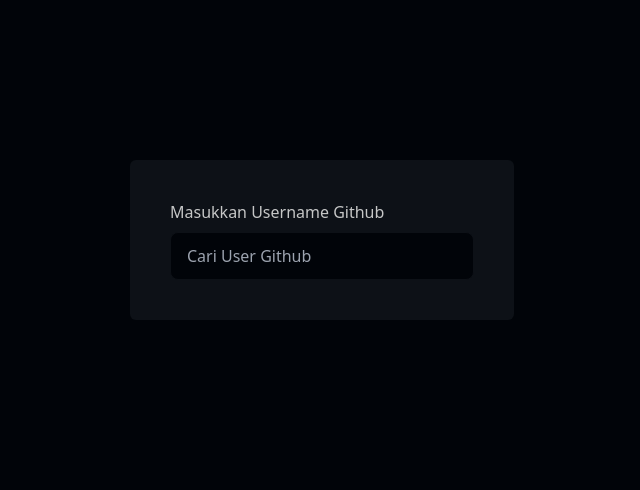
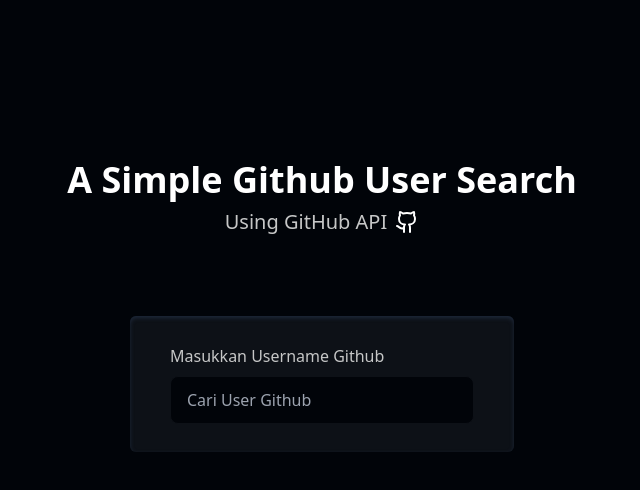
Before and after one commit to dwinandar/gihub-api-react, a React (Vite) app: page / in a window 1280 px wide. Shown: the top 490 px of the page, without its empty margins (318-958 px from the left). Built offline with nearby package versions, Linux system fonts and the light colour scheme.

Commit message:
adding heading components

```diff
--- a/src/App.jsx
+++ b/src/App.jsx
@@ -2,6 +2,7 @@
 import SearchForm from "./components/SearchForm";
 import CardUser from "./components/CardUser";
 import { useDebounce } from "use-debounce";
+import Heading from "./components/Heading";
 
 const API_URL = "https://api.github.com/users/";
 
@@ -67,6 +68,7 @@
 
   return (
     <main className='w-full min-h-screen flex items-center flex-col'>
+      <Heading />
       <SearchForm user={userSearch} setUser={setUserSearch} />
 
       {isLoading ? (
--- a/src/components/CardUser.jsx
+++ b/src/components/CardUser.jsx
@@ -21,13 +21,19 @@
               </div>
               <div className='text-center text-white/90'>
                 <h1 className='text-2xl'>{dataUser?.name}</h1>
-                <h2>{dataUser?.bio}</h2>
-                <div className='flex justify-center gap-2'>
-                  <h2>Followers : {dataUser?.followers}</h2>
-                  <h2>Following : {dataUser?.following}</h2>
+                <h2 className='my-2'>{dataUser?.bio}</h2>
+                <div className='flex justify-center gap-4'>
+                  <div>
+                    <h2 className='text-2xl'>{dataUser?.followers}</h2>
+                    <h2>Followers</h2>
+                  </div>
+                  <div>
+                    <h2 className='text-2xl'>{dataUser?.following}</h2>
+                    <h2>Following</h2>
+                  </div>
                 </div>
               </div>
-              <h2 className='card-title text-white/90 mt-7'>
+              <h2 className='card-title text-white/90 mt-7 mb-2'>
                 <FolderGit2 /> My Repository
               </h2>
               <div className='grid grid-cols-1 md:grid-cols-2 gap-2 md:gap-3'>
--- /dev/null
+++ b/src/components/Heading.jsx
@@ -0,0 +1,16 @@
+import { GithubIcon } from "lucide-react";
+
+const Heading = () => {
+  return (
+    <div className='text-center mt-40 mb-20'>
+      <h1 className='text-white md:text-4xl text-2xl font-bold'>
+        A Simple Github User Search
+      </h1>
+      <h2 className='text-xl inline-flex items-center mt-2'>
+        Using GitHub API <GithubIcon className='ml-2 text-white' />
+      </h2>
+    </div>
+  );
+};
+
+export default Heading;
--- a/src/components/SearchForm.jsx
+++ b/src/components/SearchForm.jsx
@@ -2,10 +2,10 @@
 
 const SearchForm = ({ user, setUser }) => {
   return (
-    <div className='flex flex-col w-80 max-w-lg md:w-96 gap-2 bg-secondary p-10 rounded-md mt-40 '>
+    <div className='flex flex-col w-80 max-w-lg md:w-96 gap-2 bg-secondary py-7 px-10 rounded-md shadow-inner shadow-slate-800'>
       <label htmlFor='cari-user'>Masukkan Username Github</label>
       <input
-        type='text'
+        type='search'
         id='cari-user'
         name='cari-user'
         value={user}
```
